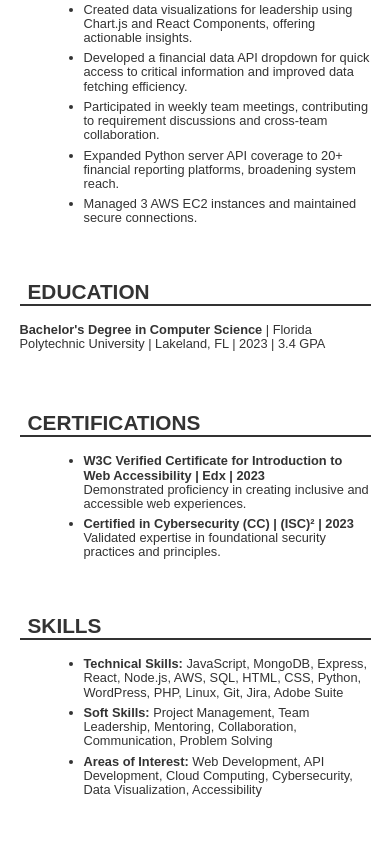
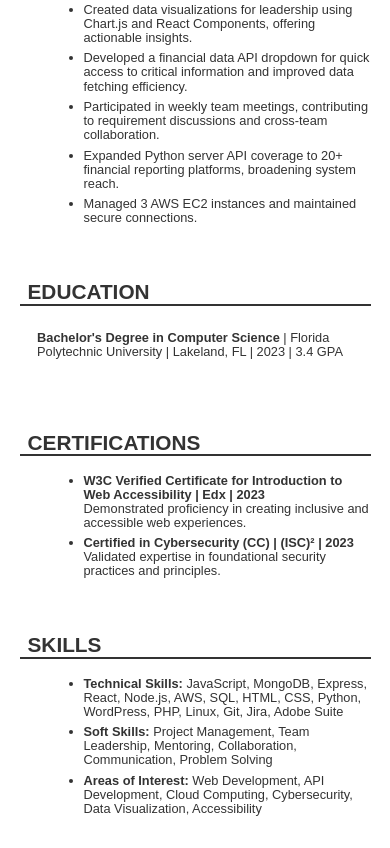
Before and after one commit to DavidKozdra/fid, a plain HTML site: page resume/index.html in a window 390 px wide. Shown: the part 979-1827 px from the top of the page. Drawn offline with Linux system fonts and the light colour scheme.

Commit message:
styling and responsiveness changes

```diff
--- a/resume/index.html
+++ b/resume/index.html
@@ -15,7 +15,7 @@
       font-size: .8em;
     }
 
-    header, section {
+    header, section, #education {
       width: 90%;
       max-width: 100dvw;
       margin: 1rem auto;
@@ -44,6 +44,8 @@
     ul {
       margin: 0.5rem 0 0.5rem 1.5rem;
     }
+
+
 
     li {
       margin-bottom: 0.4rem;
@@ -112,7 +114,7 @@
 
   <section>
     <h2 class="section-title">Education</h2>
-    <p>
+    <p id="education">
       <strong>Bachelor's Degree in Computer Science</strong> |
       Florida Polytechnic University | Lakeland, FL | 2023 | 3.4 GPA
     </p>
```
